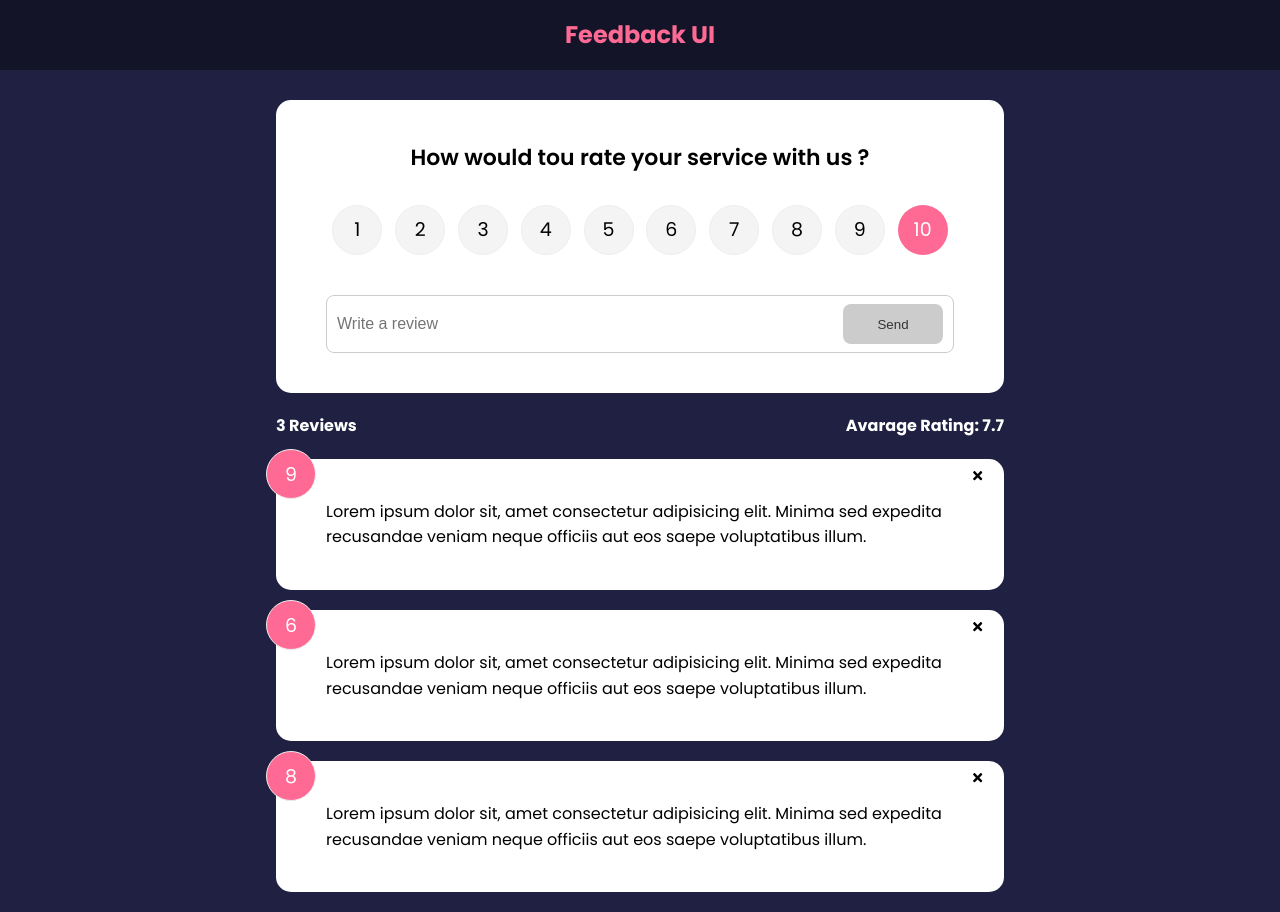
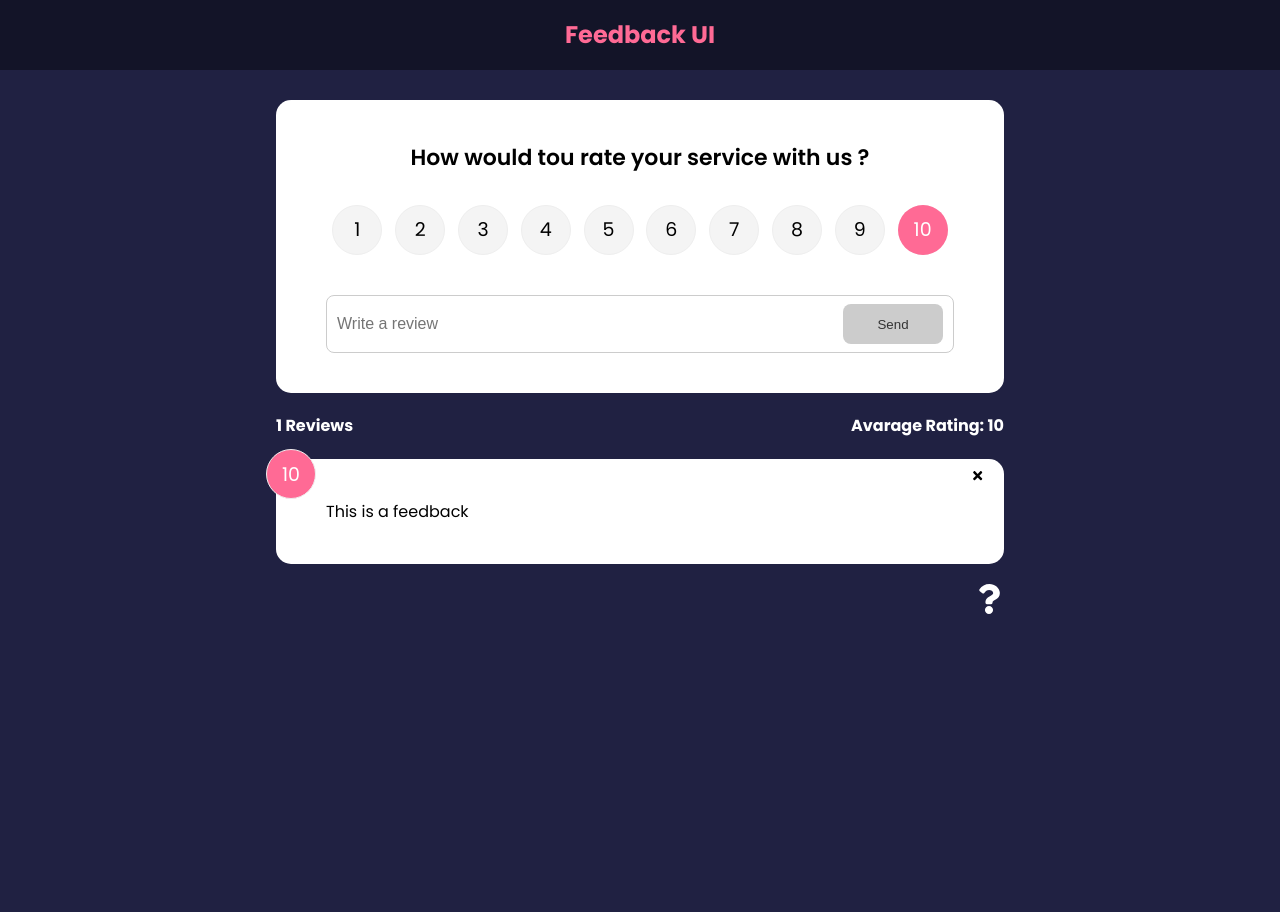
Before and after one commit to Kheush98/feedback-app, a React (Create React App) app: page / in a window 1280 px wide. After the commit the page ends 800 px from the top, so only its background shows below. Built offline with nearby package versions, Linux system fonts and the light colour scheme.

Commit message:
get global state with the useContext hook

```diff
--- a/src/App.js
+++ b/src/App.js
@@ -6,7 +6,11 @@ import FeedbackList from "./components/FeedbackList";
 import FeedbackData from "./data/FeedbackData";
 import FeedbackStats from "./components/FeedbackStats";
 import FeedbackForm from "./components/FeedbackForm";
+import AboutIconLink from './components/AboutIconLink';
 import AboutPage from './pages/AboutPage';
+import Post from './components/Post';
+import NotFound from './components/NotFound';
+import {FeedbackProvider} from './components/context/FeedbackContext'
 
 export default function App() {
     const [feedback, setFeedback] = useState(FeedbackData);
@@ -22,6 +26,7 @@ export default function App() {
         }
     }
     return (
+        <FeedbackProvider>
             <Router>
                 <Header/>
                 <div className='container'>
@@ -30,14 +35,18 @@ export default function App() {
                             element={
                                 <>
                                     <FeedbackForm handleAdd={addFeedback}/>
-                                <FeedbackStats feedback={feedback}/>
-                                <FeedbackList feedback={feedback} handleDelete={deleteFeedback}/>
+                                    <FeedbackStats/>
+                                    <FeedbackList handleDelete={deleteFeedback}/>
                                 </>
                             }
                         />
                         <Route path='/about' element={<AboutPage/>}/>
+                        <Route path='/post' element={<Post/>}/>
+                        <Route path='/notfound' element={<NotFound/>}/>
                     </Routes>
+                    <AboutIconLink/>
                 </div>
             </Router>
+        </FeedbackProvider>
     )
 }
--- /dev/null
+++ b/src/components/AboutIconLink.jsx
@@ -0,0 +1,18 @@
+import {FaQuestion} from 'react-icons/fa'
+import {Link} from 'react-router-dom'
+
+function AboutIconLink() {
+  return (
+    <div className='about-link'>
+        <Link to={{
+            pathname: '/about',
+            search: '?sort=name',
+            hash:'#hello'
+        }}>
+            <FaQuestion size={30}/>
+        </Link>
+    </div>
+  )
+}
+
+export default AboutIconLink
--- a/src/components/FeedbackList.jsx
+++ b/src/components/FeedbackList.jsx
@@ -1,8 +1,11 @@
 import {motion, AnimatePresence} from 'framer-motion'
-import PropTypes from 'prop-types'
+import { useContext } from 'react';
 import FeedbackItem from "./FeedbackItem";
+import FeedbackContext from './context/FeedbackContext';
 
-export default function FeedbackList({feedback, handleDelete}) {
+export default function FeedbackList({handleDelete}) {
+  const {feedback} = useContext(FeedbackContext)
+
     if (!feedback || feedback.length === 0) {
         return <p>No Feedback Yet</p>
     }
@@ -32,7 +35,3 @@ export default function FeedbackList({feedback, handleDelete}) {
   //   </div>
   // )
 }
-
-FeedbackList.propTypes = {
-  feedback: PropTypes.array.isRequired
-}
--- a/src/components/FeedbackStats.jsx
+++ b/src/components/FeedbackStats.jsx
@@ -1,6 +1,8 @@
-import PropTypes from 'prop-types'
+import { useContext } from 'react'
+import FeedbackContext from './context/FeedbackContext'
 
-function FeedbackStats({feedback}) {
+function FeedbackStats() {
+  const {feedback} = useContext(FeedbackContext)
   const totalRating = feedback.reduce((sum, item) =>  sum + item.rating, 0)
   const avarage = totalRating/feedback.length
   return (
@@ -11,7 +13,4 @@ function FeedbackStats({feedback}) {
   )
 }
 
-FeedbackStats.propTypes = {
-  feedback: PropTypes.array.isRequired
-}
 export default FeedbackStats
--- /dev/null
+++ b/src/components/NotFound.jsx
@@ -0,0 +1,7 @@
+function NotFound() {
+  return (
+    <div>Not Found 404</div>
+  )
+}
+
+export default NotFound
--- /dev/null
+++ b/src/components/Post.jsx
@@ -0,0 +1,21 @@
+import {Navigate, useNavigate} from 'react-router-dom'
+
+function Post() {
+    const status = 200
+    const navigate = useNavigate()
+
+    const click = () => {
+        navigate('/about')
+    }
+    if (status === 404) {
+        return <Navigate to='/notfound'/>
+    }
+  return (
+    <div>
+        Post
+        <button onClick={click}>Click</button>
+    </div>
+  )
+}
+
+export default Post
--- /dev/null
+++ b/src/components/context/FeedbackContext.jsx
@@ -0,0 +1,21 @@
+import {createContext, useState} from 'react'
+
+const FeedbackContext = createContext()
+
+export const FeedbackProvider = ({children}) => {
+    const [feedback, setFeedback] = useState([
+        {
+            id: 1,
+            text: 'This is a feedback',
+            rating: 10
+        }
+    ])
+
+    return <FeedbackContext.Provider value={{
+        feedback,
+    }}>
+        {children}
+    </FeedbackContext.Provider>
+}
+
+export default FeedbackContext
--- a/src/pages/AboutPage.jsx
+++ b/src/pages/AboutPage.jsx
@@ -1,4 +1,5 @@
 import Card from "../components/shared/Card"
+import {Link} from 'react-router-dom'
 
 function AboutPage() {
   return (
@@ -8,7 +9,7 @@ function AboutPage() {
             <p>This is a React app to leave feedback for a product or service</p>
             <p>Version: 1.0.0</p>
             <p>
-                <a href="/">Back To Home</a>
+                <Link to="/">Back To Home</Link>
             </p>
         </div>
     </Card>
```
Lines whose indentation alone changed are shown as unchanged.
